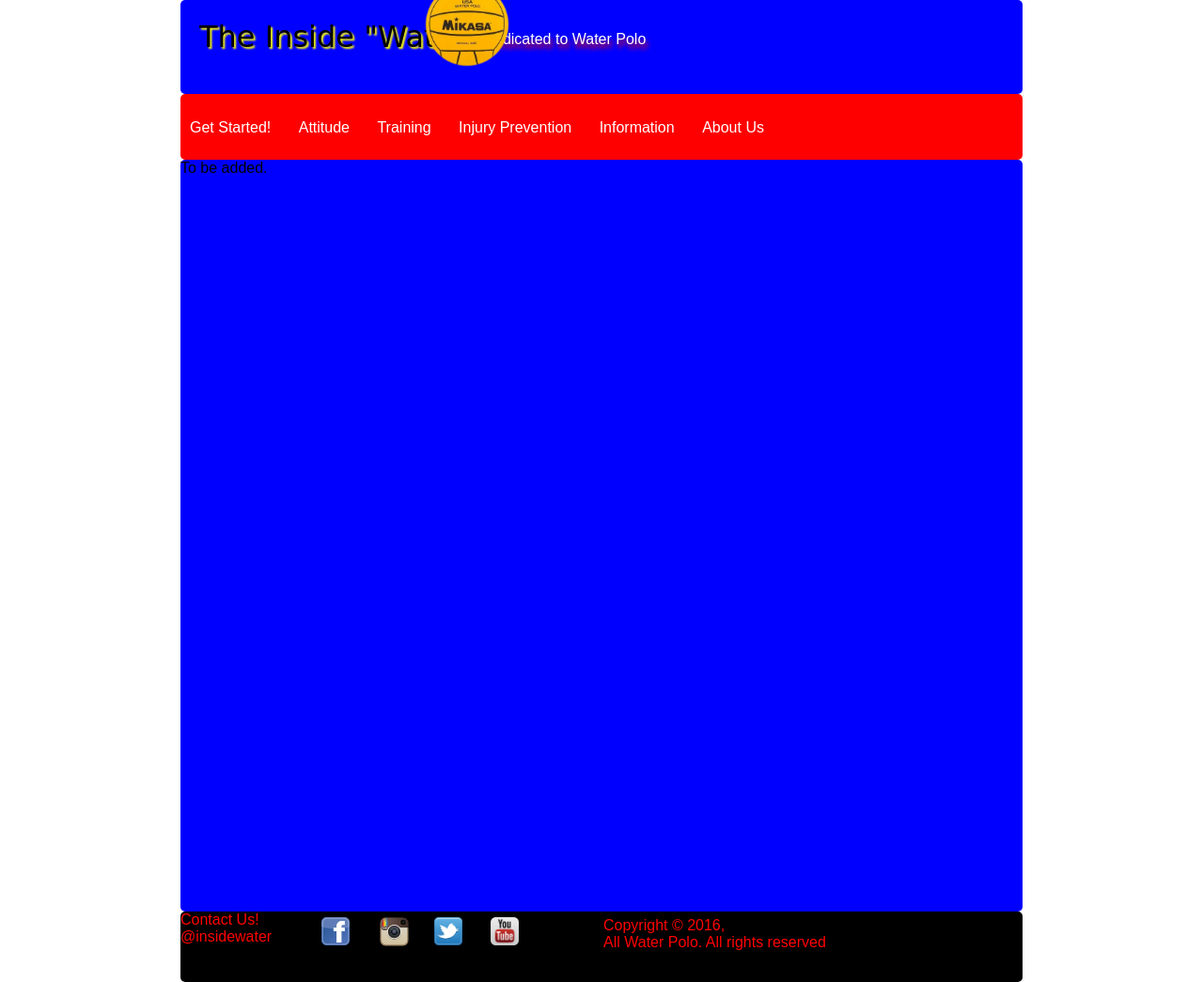
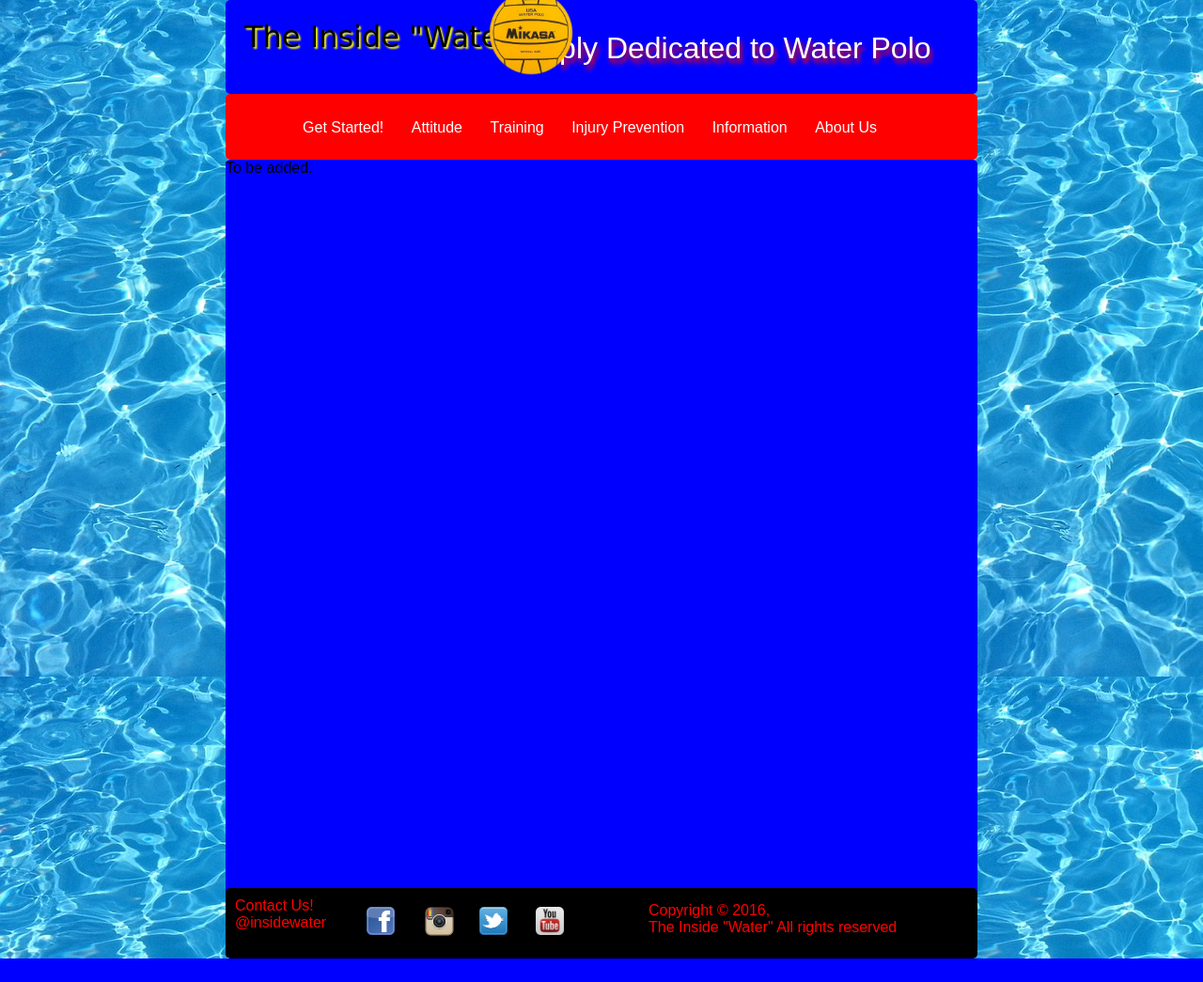
Before and after one commit to sbswim/AllWaterPolo, a PHP site: page /pages/plays.php in a window 1280 px wide. Shown: the whole page at 94% size. After the commit the page ends 1020 px from the top, so only its background shows below. Run offline with PHP 8.4, Linux system fonts and the light colour scheme.

Commit message:
Fixed the Positioning, Added Background Image, added "reasons"
Other minor fixes include the name of the website in the footer

```diff
--- a/css/styles.css
+++ b/css/styles.css
@@ -5,6 +5,7 @@ a {
 }
 body {
    background-color: white;
+   background-image: url(../assets/img/water.jpg);
    padding: 0;
    margin: 0;
    font-size: 100%;
@@ -12,12 +13,9 @@ body {
 
 /* Page Dividers */
 .wrapper {
-   margin: auto;
-   width: 70%;
-   height: 100%;
-   -webkit-box-sizing: border-box;
--moz-box-sizing: border-box;
-box-sizing: border-box;
+   margin-left:auto;
+      margin-right:auto;
+      width:800px;
 }
 
 .header{
@@ -27,12 +25,16 @@ box-sizing: border-box;
    -webkit-box-sizing: border-box;
 -moz-box-sizing: border-box;
 box-sizing: border-box;
+max-width: 800px;
+max-height: 100px;
 }
 
 .content {
    height: 800px;
    background-color: blue;
    border-radius: 5px;
+   max-width: 800px;
+   max-height: 800px;
    -webkit-box-sizing: border-box;
 -moz-box-sizing: border-box;
 box-sizing: border-box;
@@ -45,6 +47,8 @@ box-sizing: border-box;
    -webkit-box-sizing: border-box;
 -moz-box-sizing: border-box;
 box-sizing: border-box;
+max-width: 800px;
+max-height: 75px;
 }
 
 /* Text */
@@ -66,9 +70,10 @@ box-sizing: border-box;
    text-shadow: 2px 5px 5px  red;
    padding: -30px 50px;
    margin-top: -45px;
-   margin-left: 270px;
+   margin-left: 300px;
+   font-size: 2em;
 }
-.ourgoal {
+.thegoal {
    text-align: center;
    padding-top: 30px;
    font-size: 2em;
@@ -80,6 +85,18 @@ h1{
 h2{
    color:black;
 }
+.reason {
+   font-size: 1.3em;
+   padding-top: 10px;
+   color: white;
+}
+.reason::before{
+   ext-decoration: none;
+content: "\2192";
+font-size: 1.5em;
+color: red;
+
+}
 /* Navigation Bar*/
 .navbar {
    height: 50px;
@@ -87,18 +104,9 @@ h2{
    padding: 10px;
    border-radius: 5px;
    font-size: 1.0em;
-}
-@media(max-width: 1000px)
-{
-   .navbar ul li a{ font-size: 0.9em }
-}
-@media (max-width:800px)
-{
-   .navbar ul li a{ font-size: 0.8em }
-}
-@media (max-width:500px)
-{
-   .navbar ul li a{ font-size: 0.5em }
+   max-width: 800px;
+   max-height: 50px;
+   text-align: center;
 }
 .navbar ul li {
    display: inline-block;
@@ -110,7 +118,7 @@ h2{
 }
 .navbar ul li a {
    color: white;
-   padding-top: 25px;
+   padding-top: 27px;
    padding-bottom: 25px;
    position: relative;
 }
@@ -142,18 +150,18 @@ h2{
 
 .wpball {
    height: 90px;
-margin-left: 260px;
-margin-top: -70px;
+margin-left: 280px;
+margin-top: -80px;
 padding-bottom: 15px;
 transition: 1s ease;
 }
 .wpball:hover{
-   margin-left: 640px;
+   margin-left: 710px;
 }
 .facebook {
     height:30px;
     margin-left:150px;
-    margin-top:-30px;
+    margin-top:20px;
     display: block;
     position: absolute;
     transition: 0.5s ease;
@@ -162,7 +170,7 @@ transition: 1s ease;
 
 
 .instagram {
-    margin-top: -32px;
+    margin-top: 18px;
     margin-left: 210px;
     height:35px;
     display: block;
@@ -171,7 +179,7 @@ transition: 1s ease;
 }
 
 .twitter {
-   margin-top: -30px;
+   margin-top: 20px;
     margin-left: 270px;
     height:30px;
     display: block;
@@ -179,7 +187,7 @@ transition: 1s ease;
     transition: 0.5s ease;
 }
 .youtube {
-   margin-top: -30px;
+   margin-top: 20px;
     margin-left: 330px;
     height:30px;
     display: block;
@@ -191,7 +199,7 @@ transition: 1s ease;
 /* Footer */
 .footer img:hover {
     height: 37.5px;
-    margin-top:-45px;
+    margin-top: 15px;
     box-shadow: 0px 0px 5px 5px yellow;
 }
 .footer{
@@ -200,6 +208,11 @@ transition: 1s ease;
 .footer *{
 }
 .copyright {
-   margin: -30px 450px;
+   margin: -25px 450px;
+   padding-top: 15px;
    width: 400px;
 }
+.contactus{
+   padding: 10px;
+   position: absolute;
+}
--- a/includes/footer.inc.php
+++ b/includes/footer.inc.php
@@ -1,5 +1,5 @@
 <?php echo' <div class="footer">
-    <p>Contact Us! <br> @insidewater</p>
+    <p class="contactus">Contact Us! <br> @insidewater</p>
     <a href="#"><img src ="../assets/img/Facebook_Png_01.png" class="facebook" id="FaceBook Link" /> </a>
     <a href="#"><img src ="../assets/img/Uiconstock-Socialmedia-Instagram.ico" class="instagram" id="Instagram Link" /> </a>
      <a href="#"><img src ="../assets/img/Twitter_Logo_Hd_Png_03.png" class="twitter" id="Twitter Link" /> </a>
@@ -7,7 +7,7 @@
 
     <div class= copyright>
     Copyright &copy; 2016<script>new Date().getFullYear()>2016&&document.write("-"+new Date().getFullYear());</script>,
-    <br> All Water Polo. All rights reserved
+    <br> The Inside "Water" All rights reserved
     </div>
 </div>
 </div> ';?>
```
Also changed, not shown: index.php (+14 -3 lines), assets/img/water.jpg (added).
